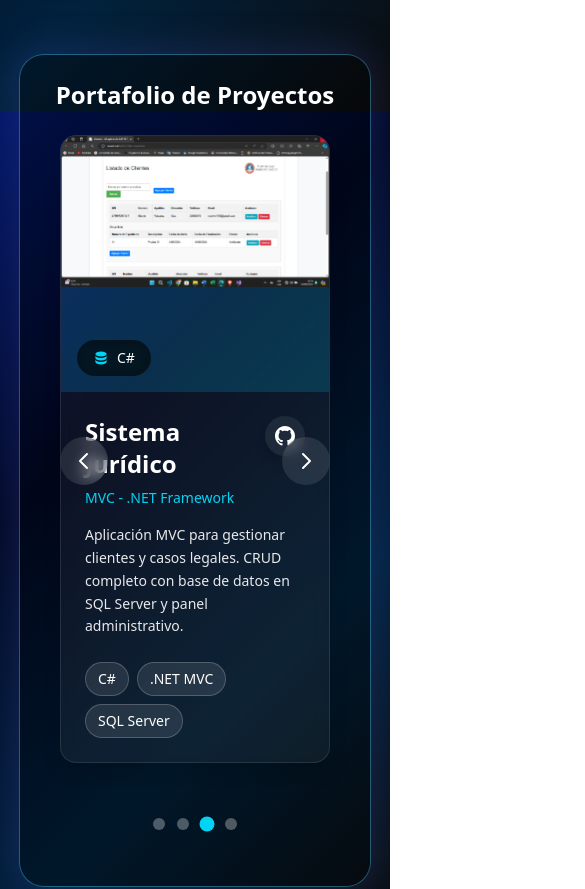
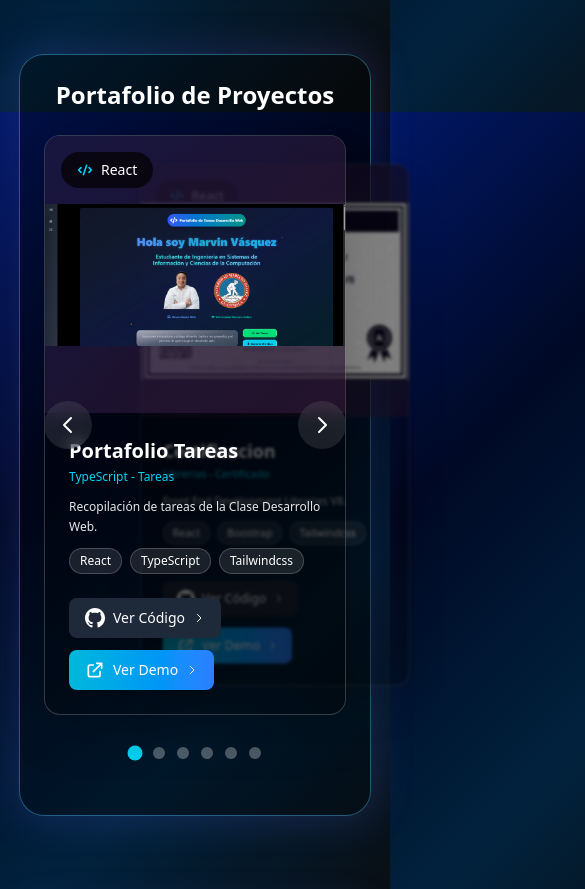
Before and after one commit to Alexmavl/Portafolio-mavl, a React (Vite) app: page / in a window 390 px wide. Shown: the part 2420-3309 px from the top of the page, 585 px wide, since content can reach past the window. Built offline with nearby package versions, Linux system fonts and the light colour scheme.

Commit message:
Actualizacion Proyectos

```diff
--- a/src/components/Projects.tsx
+++ b/src/components/Projects.tsx
@@ -29,6 +29,12 @@ const GitHubIcon = () => (
   </svg>
 );
 
+const ExternalLinkIcon = () => (
+  <svg className="w-5 h-5" fill="none" stroke="currentColor" viewBox="0 0 24 24">
+    <path strokeLinecap="round" strokeLinejoin="round" strokeWidth={2} d="M10 6H6a2 2 0 00-2 2v10a2 2 0 002 2h10a2 2 0 002-2v-4M14 4h6m0 0v6m0-6L10 14" />
+  </svg>
+);
+
 const ChevronLeftIcon = () => (
   <svg className="w-6 h-6" fill="none" stroke="currentColor" viewBox="0 0 24 24">
     <path strokeLinecap="round" strokeLinejoin="round" strokeWidth={2} d="M15 19l-7-7 7-7" />
@@ -46,6 +52,32 @@ const Projects: FC = () => {
 
   const proyectos = [
     {
+      id: "porta-tareas",
+      titulo: "Portafolio Tareas",
+      subtitulo: "TypeScript - Tareas",
+      descripcion: `Recopilación de tareas de la Clase Desarrollo Web.`,
+      tecnologias: ["React", "TypeScript", "Tailwindcss"],
+      icono: <CodeIcon />,
+      imagen: "/proyectos/PortaTareas.png",
+      color: "from-purple-500 to-pink-500",
+      github: "https://github.com/Alexmavl/Portafolio-Tareas",
+      deploy: "https://portafolio-tareas.vercel.app/" // Cambia esta URL por la real
+    },
+
+    {
+      id: "Certificado",
+      titulo: "Certificacion",
+      subtitulo: "Librerias - Certificado",
+      descripcion: `Front End Development Libraries V8.`,
+      tecnologias: ["React", "Boostrap", "Tailwindcss"],
+      icono: <CodeIcon />,
+      imagen: "/proyectos/certificado.png",
+      color: "from-purple-500 to-pink-500",
+      deploy: "https://www.freecodecamp.org/certification/fcc1525a113-3029-4454-8a49-2a565f398337/front-end-development-libraries" // Cambia esta URL por la real
+    },
+
+    {
+      id: "poke-api",
       titulo: "API Pokemón",
       subtitulo: "C# - Consumo de API",
       descripcion: `Aplicación que consume la API de Pokemón para mostrar información detallada de diferentes pokemones con interfaz moderna y responsiva.`,
@@ -55,8 +87,8 @@ const Projects: FC = () => {
       color: "from-purple-500 to-pink-500",
       github: "https://github.com/Alexmavl/poke-api"
     },
-
     {
+      id: "metodos-numericos",
       titulo: "Métodos Numéricos",
       subtitulo: "C# - Equipo de desarrollo",
       descripcion: `Resuelve métodos como Newton-Raphson, Secante, Müller y Gauss Jordan. Inicio de sesión con contraseñas encriptadas y menús interactivos.`,
@@ -67,6 +99,7 @@ const Projects: FC = () => {
       github: "https://github.com/Alexmavl/Proyecto-de-M-todos-Numericos-"
     },
     {
+      id: "sistema-juridico",
       titulo: "Sistema Jurídico",
       subtitulo: "MVC - .NET Framework",
       descripcion: `Aplicación MVC para gestionar clientes y casos legales. CRUD completo con base de datos en SQL Server y panel administrativo.`,
@@ -77,6 +110,7 @@ const Projects: FC = () => {
       github: "https://github.com/Alexmavl/SistemaGabinete"
     },
     {
+      id: "gestor-tareas",
       titulo: "Gestor de Tareas",
       subtitulo: ".NET Core 9 - Kanban",
       descripcion: `Tablero Kanban para organizar tareas, arrastrarlas entre estados y asignarlas a diferentes usuarios. Gestión completa de usuarios y proyectos.`,
@@ -100,19 +134,20 @@ const Projects: FC = () => {
     setCurrentIndex(index);
   };
 
-  // Auto-slide cada 5 segundos
-  useState(() => {
-    const interval = setInterval(() => {
-      nextSlide();
-    }, 5000);
-    return () => clearInterval(interval);
-  });
+  // Auto-slide desactivado - Solo navegación manual
+  // useEffect(() => {
+  //   const interval = setInterval(() => {
+  //     setCurrentIndex((prevIndex) => (prevIndex + 1) % proyectos.length);
+  //   }, 5000);
+  //   return () => clearInterval(interval);
+  // }, [proyectos.length]);
 
   return (
     <section id="proyectos" className="py-12 sm:py-16 md:py-20 bg-transparent">
       <div className="max-w-7xl mx-auto px-4">
         <motion.div
           className="bg-white/10 backdrop-blur-md rounded-3xl ring-1 ring-cyan-300/30 shadow-[0_0_40px_5px_rgba(99,102,241,0.2)] p-6 sm:p-8 md:p-10"
+          style={{ perspective: '2000px' }}
           initial={{ opacity: 0, y: 30 }}
           whileInView={{ opacity: 1, y: 0 }}
           viewport={{ once: false, amount: 0.2 }}
@@ -129,128 +164,148 @@ const Projects: FC = () => {
           </motion.h2>
 
           {/* Carrusel Container */}
-          <div className="relative overflow-hidden rounded-2xl">
-            {/* Proyectos Slider */}
+          <div className="relative h-[580px] md:h-[520px] flex items-center justify-center perspective-1000">
+            {/* Proyectos Slider - STACK EFFECT */}
+            <div className="relative w-full max-w-4xl h-full">
+              {proyectos.map((proyecto) => {
+                const index = proyectos.findIndex(p => p.id === proyecto.id);
+                const offset = index - currentIndex;
+                const isActive = index === currentIndex;
+                const absOffset = Math.abs(offset);
+
+                return (
                   <motion.div
-              className="flex transition-transform duration-500 ease-in-out"
-              style={{ transform: `translateX(-${currentIndex * 100}%)` }}
+                    key={proyecto.id}
+                    className="absolute inset-0 w-full"
+                    initial={false}
+                    animate={{
+                      x: `${offset * 80}px`,
+                      scale: isActive ? 1 : Math.max(0.75, 1 - absOffset * 0.1),
+                      opacity: absOffset > 1 ? 0 : 1,
+                      zIndex: proyectos.length - absOffset,
+                      rotateY: offset * 8,
+                    }}
+                    transition={{
+                      duration: 0.5,
+                      ease: [0.32, 0.72, 0, 1],
+                    }}
+                    style={{
+                      pointerEvents: isActive ? 'auto' : 'none',
+                      transformStyle: 'preserve-3d',
+                    }}
                   >
-              {proyectos.map((proyecto, index) => (
-                <div key={index} className="w-full flex-shrink-0 px-4">
-                  <motion.div
-                    className="group relative rounded-2xl overflow-hidden shadow-xl bg-white/5 border border-white/10 backdrop-blur-sm hover:shadow-2xl transition-all duration-500 mx-auto max-w-4xl"
-                    initial={{ opacity: 0, scale: 0.9 }}
-                    animate={{
-                      opacity: index === currentIndex ? 1 : 0.7,
-                      scale: index === currentIndex ? 1 : 0.95
+                    <div
+                      className="group relative rounded-2xl overflow-hidden shadow-2xl bg-gradient-to-br from-slate-800/95 to-slate-900/95 border border-white/20 backdrop-blur-md hover:shadow-cyan-500/50 transition-all duration-500 mx-auto h-full flex flex-col max-w-3xl"
+                      style={{
+                        filter: !isActive ? 'brightness(0.5) blur(2px)' : 'brightness(1)',
+                        transition: 'filter 0.5s ease',
                       }}
-                    transition={{ duration: 0.5 }}
-                    whileHover={{ scale: index === currentIndex ? 1.02 : 0.95 }}
                     >
-                    <div className="grid md:grid-cols-2 gap-0">
                       {/* Imagen del proyecto */}
-                      <div className="relative overflow-hidden h-64 md:h-80">
-                        <motion.img
+                      <div className="relative overflow-hidden w-full bg-slate-900/50 flex items-center justify-center" style={{ height: '280px' }}>
+                        <img
+                          key={`${proyecto.id}-img`}
                           src={proyecto.imagen}
                           alt={proyecto.titulo}
-                          className="w-full h-full object-cover transition-transform duration-700 group-hover:scale-110"
+                          className="w-full h-full object-contain transition-transform duration-700 group-hover:scale-105"
                           loading="lazy"
+                          onError={(e) => {
+                            const target = e.target as HTMLImageElement;
+                            target.style.display = 'none';
+                          }}
                         />
 
-                        <div className={`absolute inset-0 bg-gradient-to-br ${proyecto.color} opacity-20 group-hover:opacity-30 transition-opacity duration-500`} />
+                        <div className={`absolute inset-0 bg-gradient-to-br ${proyecto.color} opacity-10 group-hover:opacity-20 transition-opacity duration-500`} />
 
                         {/* Badge de tecnología */}
-                        <div className="absolute bottom-4 left-4">
-                          <motion.div
-                            className="flex items-center gap-2 bg-black/70 backdrop-blur-sm rounded-full px-4 py-2 text-sm font-medium text-white"
-                            whileHover={{ scale: 1.05 }}
-                          >
+                        <div className="absolute top-4 left-4">
+                          <div className="flex items-center gap-2 bg-black/70 backdrop-blur-sm rounded-full px-4 py-2 text-sm font-medium text-white">
                             <span className="text-cyan-400">{proyecto.icono}</span>
                             {proyecto.tecnologias[0]}
-                          </motion.div>
+                          </div>
                         </div>
                       </div>
 
                       {/* Contenido del proyecto */}
-                      <div className="p-6 md:p-8 flex flex-col justify-center">
-                        <div className="mb-4">
-                          <div className="flex items-start justify-between mb-2">
-                            <motion.h3
-                              className="text-2xl md:text-3xl font-bold text-white group-hover:text-cyan-300 transition-colors duration-300"
-                              initial={{ opacity: 0, x: -20 }}
-                              animate={{ opacity: 1, x: 0 }}
-                              transition={{ duration: 0.4, delay: 0.2 }}
+                      <div className="p-6 flex flex-col justify-between flex-grow">
+                        <div>
+                          <div className="mb-3">
+                            <h3 className="text-xl md:text-2xl font-bold text-white group-hover:text-cyan-300 transition-colors duration-300 mb-1">
+                              {proyecto.titulo}
+                            </h3>
+                            <p className="text-cyan-400 text-xs md:text-sm font-medium">
+                              {proyecto.subtitulo}
+                            </p>
+                          </div>
+
+                          <p className="text-white/90 text-xs md:text-sm leading-relaxed mb-3">
+                            {proyecto.descripcion}
+                          </p>
+
+                          <div className="flex flex-wrap gap-2 mb-3">
+                            {proyecto.tecnologias.map((tech, techIndex) => (
+                              <span
+                                key={`${proyecto.id}-tech-${techIndex}`}
+                                className="px-2.5 py-1 bg-white/10 hover:bg-white/20 text-white text-xs rounded-full border border-white/20 transition-colors duration-300"
                               >
-                              {proyecto.titulo}
-                            </motion.h3>
+                                {tech}
+                              </span>
+                            ))}
+                          </div>
+                        </div>
 
-                            {/* Botón GitHub en el contenido */}
+                        {/* Botones de acción */}
+                        <div className="flex flex-wrap gap-3 mt-auto pt-3">
                           <a
                             href={proyecto.github}
                             target="_blank"
                             rel="noopener noreferrer"
-                              className="inline-flex items-center justify-center w-10 h-10 bg-gray-800 hover:bg-gray-700 text-white rounded-full shadow-lg transition-all duration-200 ml-4 flex-shrink-0"
-                              title="Ver en GitHub"
+                            className="flex items-center gap-2 px-4 py-2.5 bg-gray-800 hover:bg-gray-700 text-white rounded-lg shadow-lg hover:shadow-xl transition-all duration-300 font-medium group/btn text-sm"
+                            title="Ver código en GitHub"
                           >
                             <GitHubIcon />
+                            <span>Ver Código</span>
+                            <svg className="w-3 h-3 transform group-hover/btn:translate-x-1 transition-transform" fill="none" stroke="currentColor" viewBox="0 0 24 24">
+                              <path strokeLinecap="round" strokeLinejoin="round" strokeWidth={2} d="M9 5l7 7-7 7" />
+                            </svg>
                           </a>
-                          </div>
-                          <p className="text-cyan-400 text-sm md:text-base font-medium">
-                            {proyecto.subtitulo}
-                          </p>
-                        </div>
 
-                        <motion.p
-                          className="text-white/90 text-sm md:text-base leading-relaxed mb-6"
-                          initial={{ opacity: 0 }}
-                          animate={{ opacity: 1 }}
-                          transition={{ duration: 0.5, delay: 0.3 }}
+                          {proyecto.deploy && (
+                            <a
+                              href={proyecto.deploy}
+                              target="_blank"
+                              rel="noopener noreferrer"
+                              className="flex items-center gap-2 px-4 py-2.5 bg-gradient-to-r from-cyan-500 to-blue-500 hover:from-cyan-600 hover:to-blue-600 text-white rounded-lg shadow-lg hover:shadow-xl transition-all duration-300 font-medium group/btn text-sm"
+                              title="Ver proyecto en vivo"
                             >
-                          {proyecto.descripcion}
-                        </motion.p>
-
-                        <motion.div
-                          className="flex flex-wrap gap-2"
-                          initial={{ opacity: 0, y: 10 }}
-                          animate={{ opacity: 1, y: 0 }}
-                          transition={{ duration: 0.4, delay: 0.4 }}
-                        >
-                          {proyecto.tecnologias.map((tech, techIndex) => (
-                            <motion.span
-                              key={techIndex}
-                              className="px-3 py-1.5 bg-white/10 hover:bg-white/20 text-white text-sm rounded-full border border-white/20 transition-colors duration-300"
-                              whileHover={{ scale: 1.05 }}
-                              initial={{ opacity: 0, scale: 0.8 }}
-                              animate={{ opacity: 1, scale: 1 }}
-                              transition={{
-                                duration: 0.3,
-                                delay: 0.5 + techIndex * 0.1
-                              }}
-                            >
-                              {tech}
-                            </motion.span>
-                          ))}
-                        </motion.div>
+                              <ExternalLinkIcon />
+                              <span>Ver Demo</span>
+                              <svg className="w-3 h-3 transform group-hover/btn:translate-x-1 transition-transform" fill="none" stroke="currentColor" viewBox="0 0 24 24">
+                                <path strokeLinecap="round" strokeLinejoin="round" strokeWidth={2} d="M9 5l7 7-7 7" />
+                              </svg>
+                            </a>
+                          )}
                         </div>
                       </div>
 
                       <div className="absolute inset-0 rounded-2xl border-2 border-transparent group-hover:border-cyan-400/50 transition-colors duration-500 pointer-events-none" />
+                    </div>
                   </motion.div>
+                );
+              })}
           </div>
-              ))}
-            </motion.div>
 
             {/* Controles de navegación */}
             <button
               onClick={prevSlide}
-              className="absolute left-4 top-1/2 transform -translate-y-1/2 bg-white/10 hover:bg-white/20 text-white p-3 rounded-full backdrop-blur-sm transition-all duration-300 z-40"
+              className="absolute left-0 top-1/2 transform -translate-y-1/2 bg-white/10 hover:bg-white/20 text-white p-3 rounded-full backdrop-blur-sm transition-all duration-300 z-50"
             >
               <ChevronLeftIcon />
             </button>
 
             <button
               onClick={nextSlide}
-              className="absolute right-4 top-1/2 transform -translate-y-1/2 bg-white/10 hover:bg-white/20 text-white p-3 rounded-full backdrop-blur-sm transition-all duration-300 z-40"
+              className="absolute right-0 top-1/2 transform -translate-y-1/2 bg-white/10 hover:bg-white/20 text-white p-3 rounded-full backdrop-blur-sm transition-all duration-300 z-50"
             >
               <ChevronRightIcon />
             </button>
```
Also changed, not shown: public/proyectos/PortaTareas.png (added), public/proyectos/certificado.png (added). Lines whose indentation alone changed are shown as unchanged.
